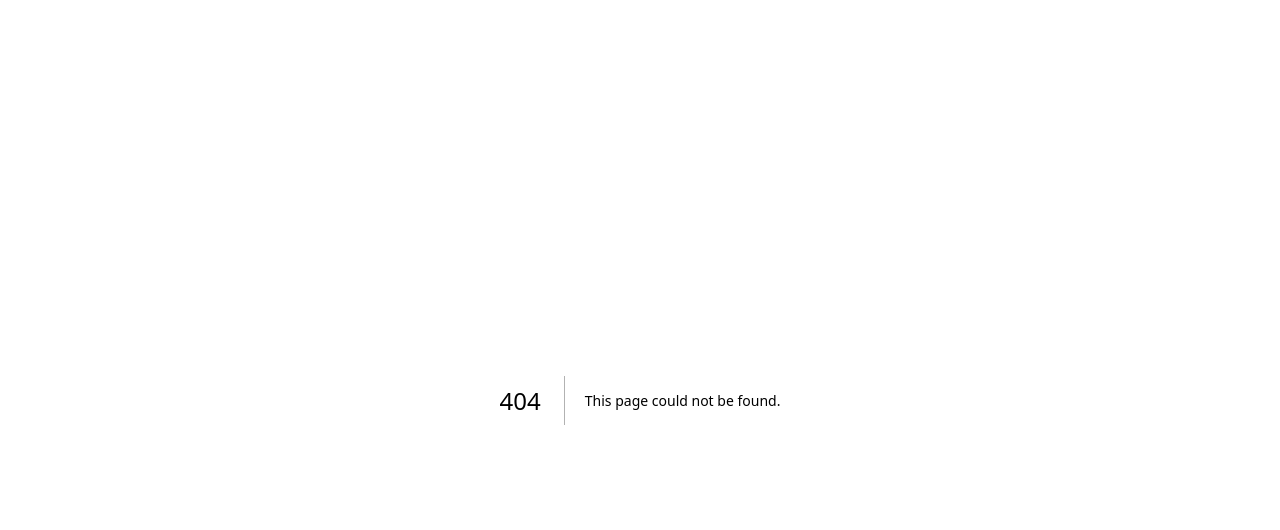
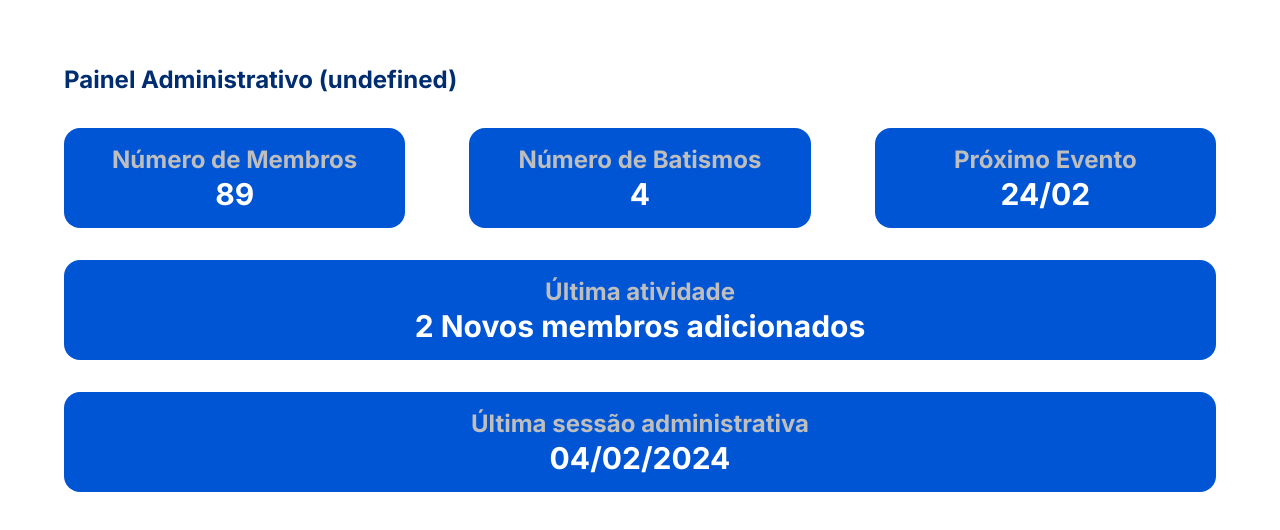
Before and after one commit to GuilhermeSouzaGit/re-registration-ibmp-front, a Next.js app: page /dashboard in a window 1280 px wide. Before the commit this address had no page. Shown: the top 530 px of the page. Built offline with nearby package versions, Linux system fonts and the light colour scheme.

Commit message:
feat: adding dashboard page

```diff
--- /dev/null
+++ b/src/app/dashboard/page.tsx
@@ -0,0 +1,67 @@
+"use client";
+import { MainNav } from "@/components/Main-nav";
+import React from "react";
+import { useAuth } from "../context/AuthContext";
+import { H1 } from "@/components/H1";
+
+export default function page() {
+	const { role } = useAuth();
+
+	const whichRole = () => {
+		if (role === "patrimonio") {
+			return "Patrimônio";
+		} else if (role === "secretaria") {
+			return "Secretaria";
+		}
+	};
+
+	return (
+		<>
+			<MainNav />
+			<div className="flex flex-col gap-8 p-4 md:p-8 xl:p-16">
+				<H1
+					className="text-[#002D70]"
+					text={`Painel Administrativo (${whichRole()})`}
+				></H1>
+				<div className="grid grid-cols-1 sm:grid-cols-2 lg:grid-cols-3 gap-8 lg:gap-16">
+					<div className="flex flex-col items-center p-4 text-white bg-[#0055D4] rounded-2xl font-bold w-full">
+						<p className="text-[#BEBEBE] text-2xl">
+							Número de Membros
+						</p>
+						<h2 className="text-3xl">89</h2>
+					</div>
+					<div className="flex flex-col items-center p-4 text-white bg-[#0055D4] rounded-2xl font-bold w-full">
+						<p className="text-[#BEBEBE] text-2xl">
+							Número de Batismos
+						</p>
+						<h2 className="text-3xl">4</h2>
+					</div>
+					<div className="flex flex-col items-center p-4 text-white bg-[#0055D4] rounded-2xl font-bold w-full">
+						<p className="text-[#BEBEBE] text-2xl">
+							Próximo Evento
+						</p>
+						<h2 className="text-3xl">24/02</h2>
+					</div>
+				</div>
+				<div>
+					<div className="flex flex-col items-center p-4 text-white bg-[#0055D4] rounded-2xl font-bold w-full">
+						<p className="text-[#BEBEBE] text-2xl">
+							Última atividade
+						</p>
+						<h2 className="text-3xl">
+							2 Novos membros adicionados
+						</h2>
+					</div>
+				</div>
+				<div>
+					<div className="flex flex-col items-center p-4 text-white bg-[#0055D4] rounded-2xl font-bold w-full">
+						<p className="text-[#BEBEBE] text-2xl">
+							Última sessão administrativa
+						</p>
+						<h2 className="text-3xl">04/02/2024</h2>
+					</div>
+				</div>
+			</div>
+		</>
+	);
+}
```
